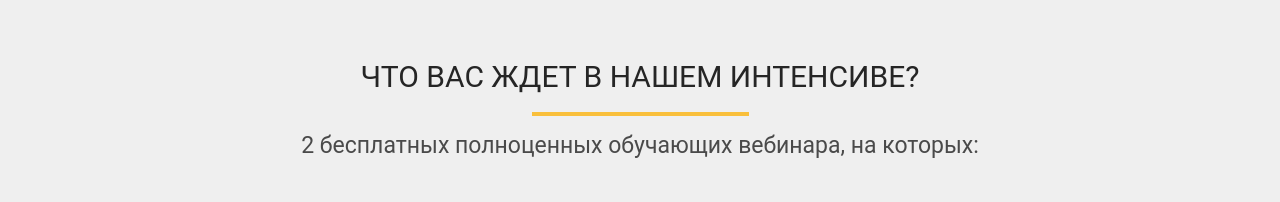
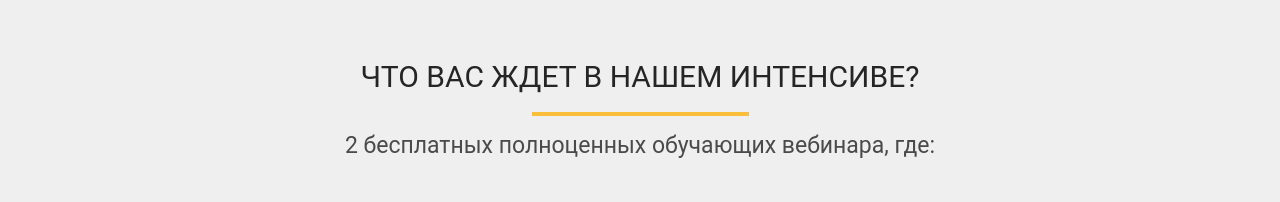
Before and after one commit to ElenaRiemer/Wordpress_Pr1, a plain HTML site: page index.html in a window 1280 px wide. Shown: the part 860-1062 px from the top of the page. Drawn offline with nearby package versions, Linux system fonts and the light colour scheme.

Commit message:
gde nazad

```diff
--- a/index.html
+++ b/index.html
@@ -42,7 +42,7 @@
         <div class="container">
             <h2 class="waiting_header">Что вас ждет в нашем интенсиве?</h2>
             <div class="waiting_divider"></div>
-            <div class="waiting_subheader">2 бесплатных полноценных обучающих вебинара, на которых:</div>
+            <div class="waiting_subheader">2 бесплатных полноценных обучающих вебинара, где:</div>
 
             <div class="waiting_wrapper">
                 <div class="waiting_item">
```
